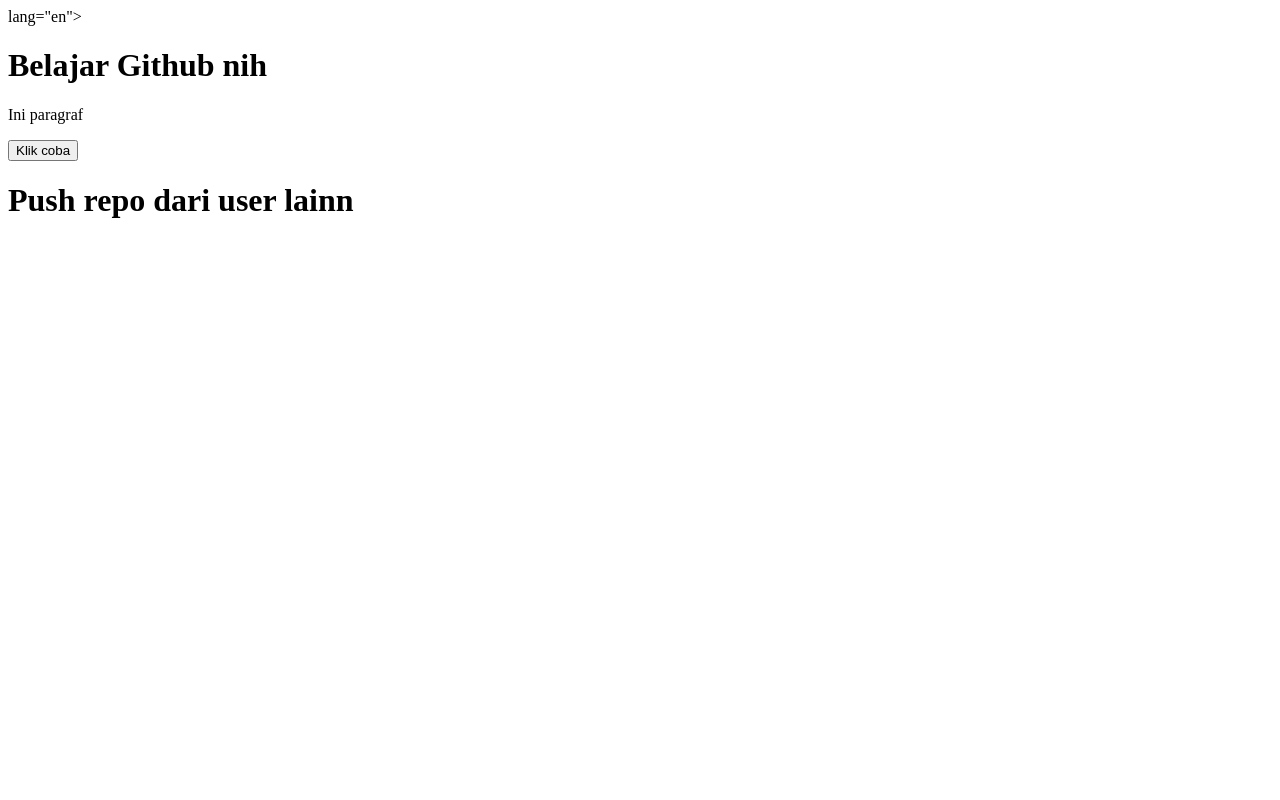
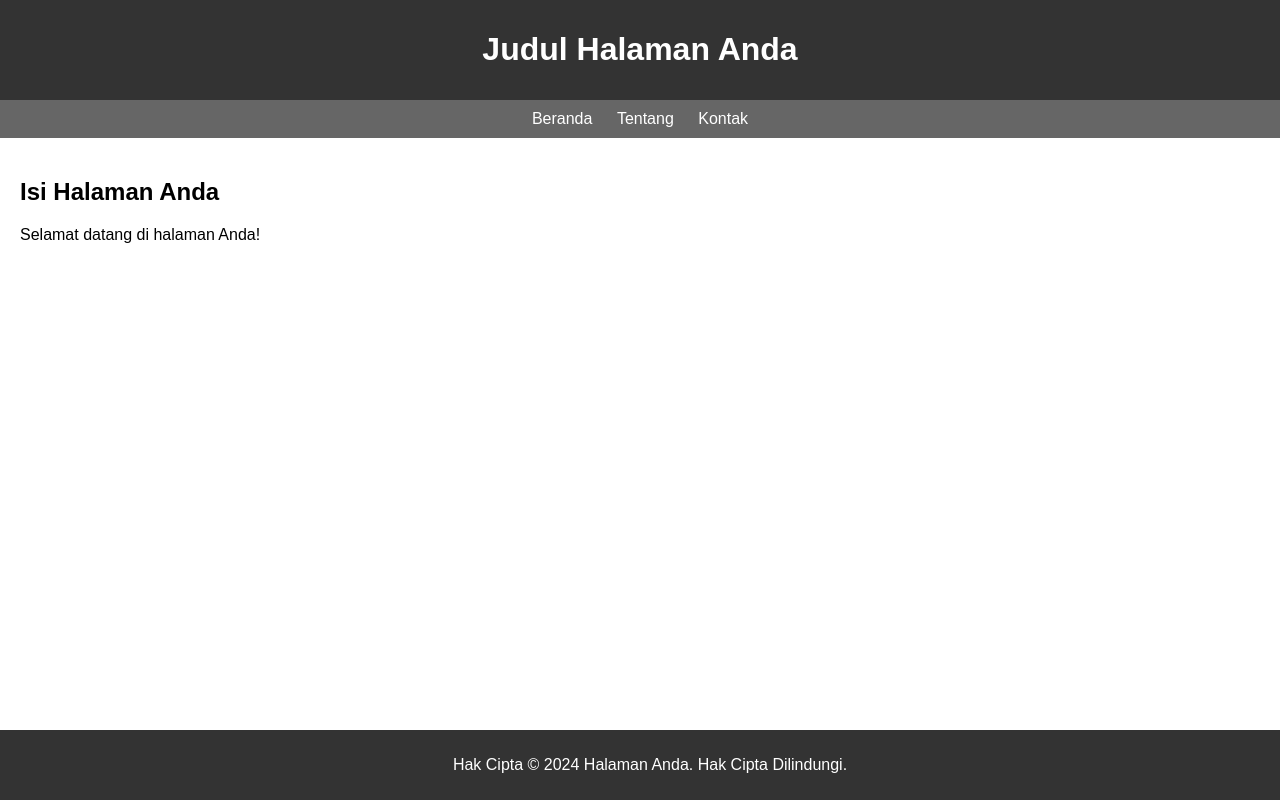
Before and after one commit to shazwan21/belajar-github, a plain HTML site: page index.html in a window 1280 px wide. Drawn offline with Linux system fonts and the light colour scheme.

Commit message:
update terbaru

```diff
--- a/index.html
+++ b/index.html
@@ -1,15 +1,67 @@
 <!DOCTYPE html>
-<html> lang="en">
+<html lang="en">
 <head>
     <meta charset="UTF-8">
-    <meta name="viewport" content="witdth=device-width, initial-scale=1.0">
-    <title>Belajar Github</title>
+    <meta name="viewport" content="width=device-width, initial-scale=1.0">
+    <title>Judul Halaman Anda</title>
+    <!-- Gaya CSS bisa dimasukkan di sini -->
+    <style>
+        /* Contoh gaya CSS */
+        body {
+            font-family: Arial, sans-serif;
+            margin: 0;
+            padding: 0;
+        }
+        header {
+            background-color: #333;
+            color: #fff;
+            padding: 10px;
+            text-align: center;
+        }
+        nav {
+            background-color: #666;
+            padding: 10px;
+            text-align: center;
+        }
+        nav a {
+            color: #fff;
+            text-decoration: none;
+            margin: 0 10px;
+        }
+        section {
+            padding: 20px;
+        }
+        footer {
+            background-color: #333;
+            color: #fff;
+            padding: 10px;
+            text-align: center;
+            position: fixed;
+            bottom: 0;
+            width: 100%;
+        }
+    </style>
 </head>
 <body>
-     <h1>Belajar Github nih</h1>
-     <p>Ini paragraf</p>
-     <button>Klik coba</button>
 
-     <h1>Push repo dari user lainn</h1>
+<header>
+    <h1>Judul Halaman Anda</h1>
+</header>
+
+<nav>
+    <a href="#">Beranda</a>
+    <a href="#">Tentang</a>
+    <a href="#">Kontak</a>
+</nav>
+
+<section>
+    <h2>Isi Halaman Anda</h2>
+    <p>Selamat datang di halaman Anda!</p>
+</section>
+
+<footer>
+    <p>Hak Cipta © 2024 Halaman Anda. Hak Cipta Dilindungi.</p>
+</footer>
+
 </body>
 </html>
--- a/script.js
+++ b/script.js
@@ -1 +1,3 @@
 console.log("hello from other user")
+
+let unur = 20;
```
